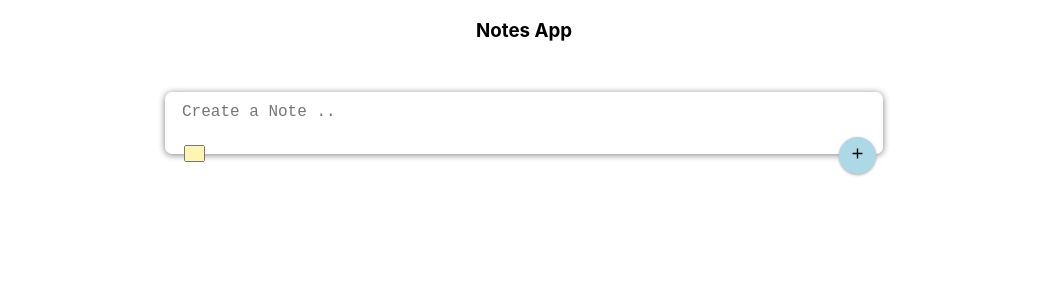
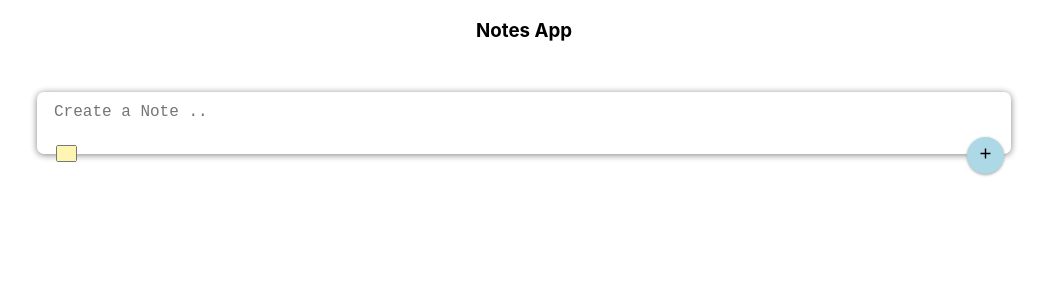
Before and after one commit to lazycodebaker/notes, a React (Create React App) app: page / in a window 1280 px wide. Shown: the top 300 px of the page, without its empty margins (116-1163 px from the left). Built offline with nearby package versions, Linux system fonts and the light colour scheme.

Commit message:
width-changed

```diff
--- a/src/Components/CreateArea.css
+++ b/src/Components/CreateArea.css
@@ -1,7 +1,7 @@
 
 form{
     position: relative;
-    width: 55%;
+    width: 75%;
     margin: 32px auto 50px auto;
     background-color: #fff;
     padding: 7px;
```
